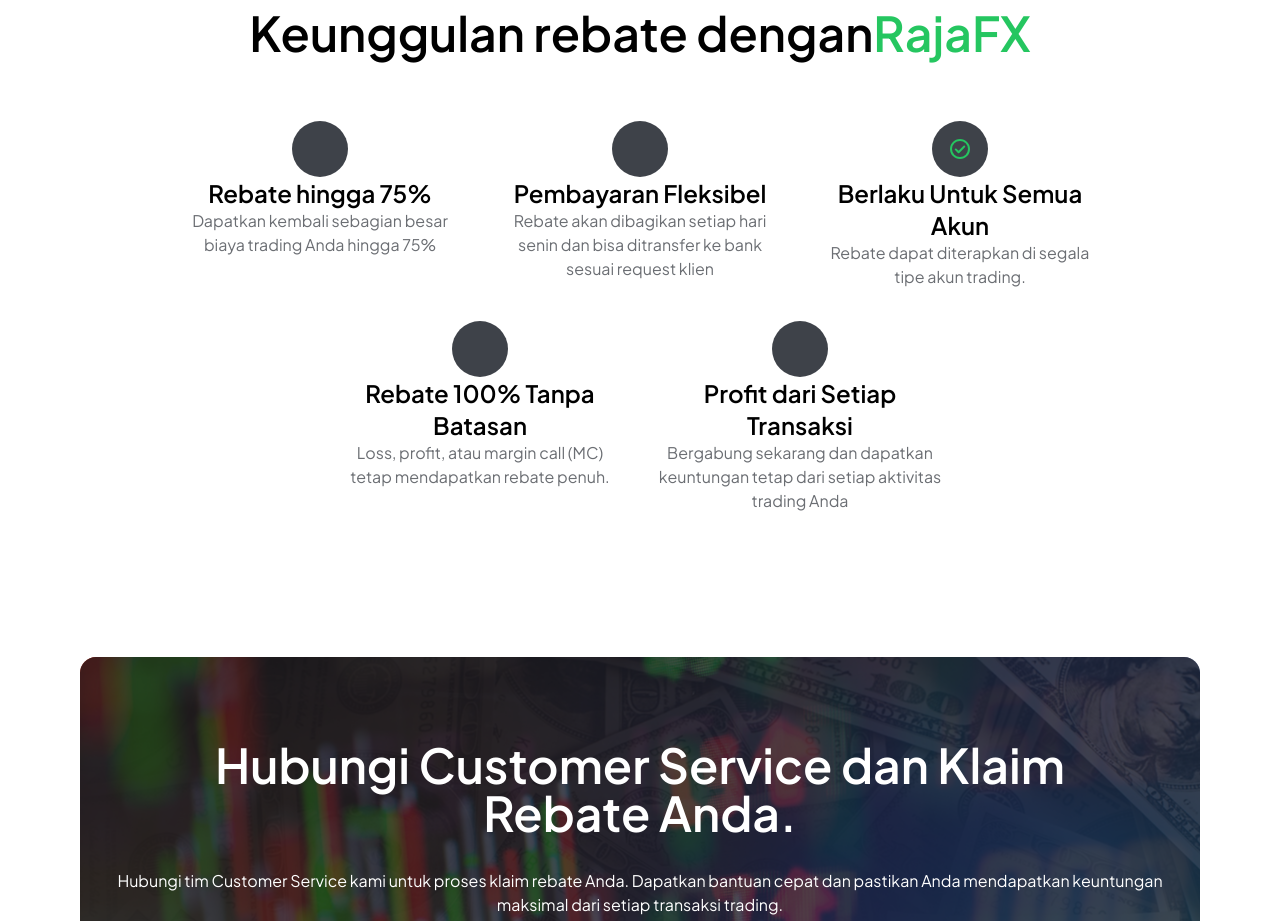
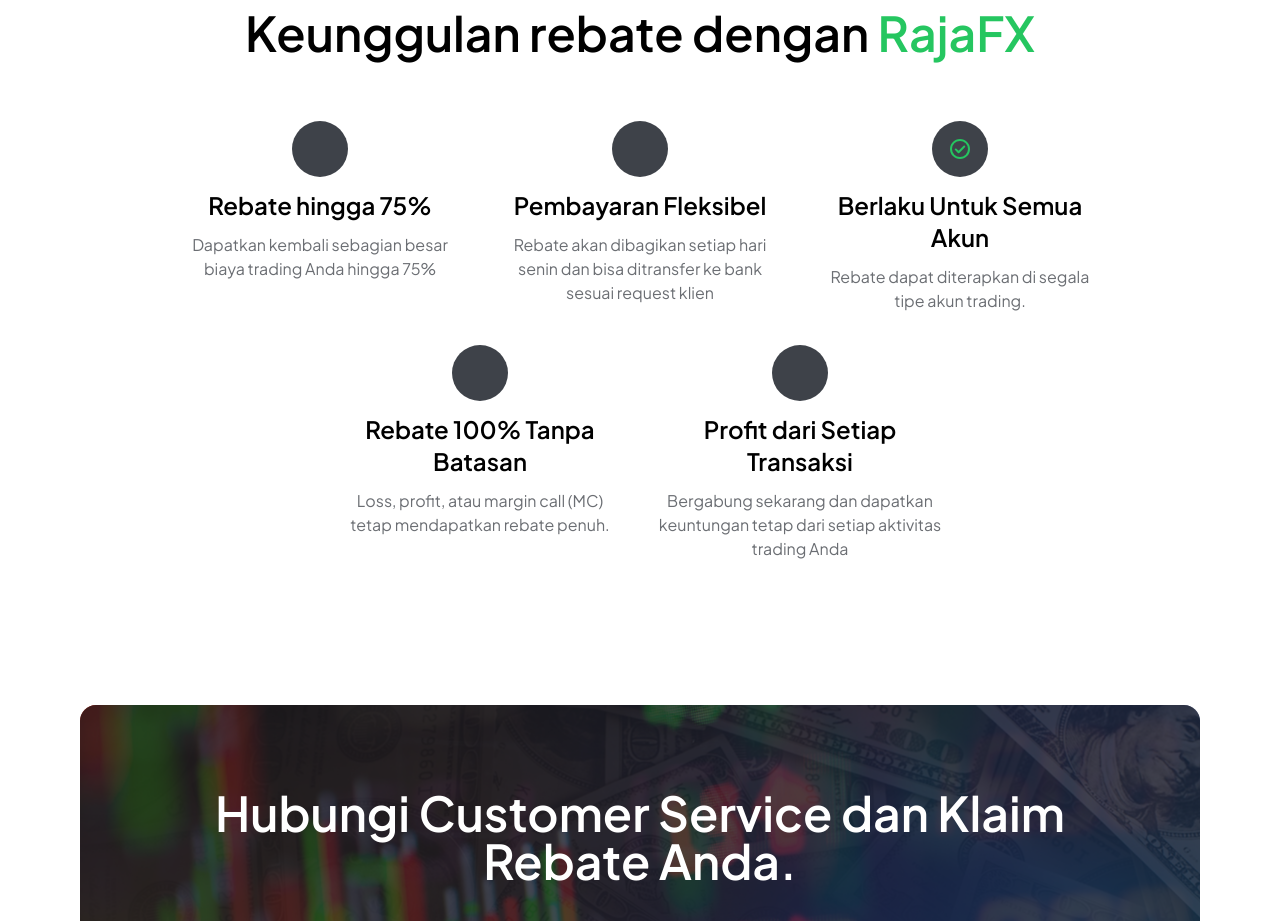
Before and after one commit to anantariskys/rajafx, a Next.js app: page /rebate in a window 1280 px wide. Shown: the part 820-1741 px from the top of the page. Built offline with nearby package versions, Linux system fonts and the light colour scheme; some icons are missing.

Commit message:
Update page.tsx

```diff
--- a/src/app/rebate/page.tsx
+++ b/src/app/rebate/page.tsx
@@ -36,8 +36,7 @@
       <SectionLayout
         title={
           <>
-            Keunggulan rebate dengan
-            <span className="text-[#25C660]">RajaFX</span>
+            Keunggulan rebate dengan <span className="text-[#25C660]">RajaFX</span>
           </>
         }
       >
@@ -46,7 +45,7 @@
             {rebate.map((item, index) => (
               <div
                 key={index}
-                className=" md:max-w-72 w-full flex flex-col text-center  items-center "
+                className=" md:max-w-72 w-full gap-3 flex flex-col text-center  items-center "
               >
                 <div className="bg-[#3E4249] p-4 rounded-full text-2xl">
                   <Icon icon={item.icon} className=" text-[#25C660]" />
```
